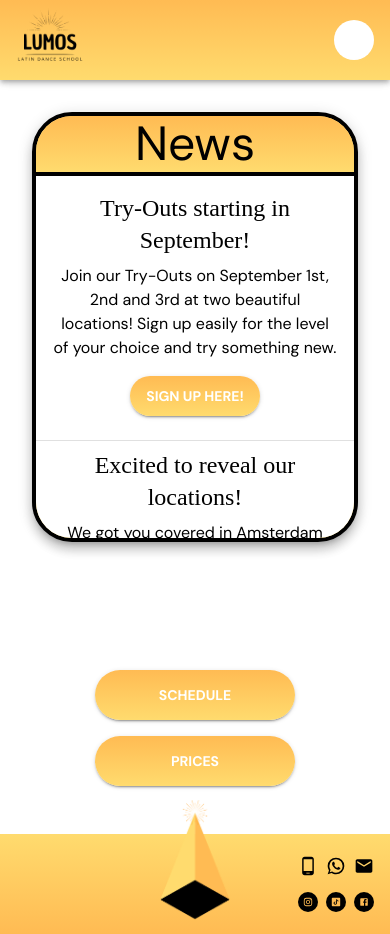
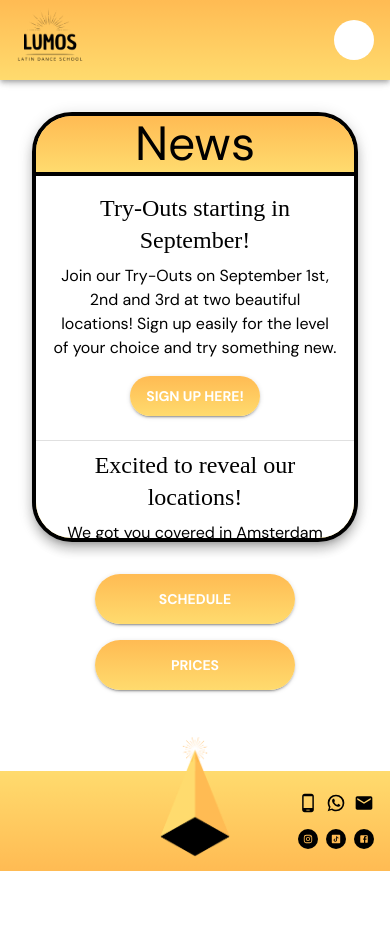
Before and after one commit to Lucobsen/lumos, a React (Vite) app: page / in a window 390 px wide. After the commit the page ends 871 px from the top, so only its background shows below. Built offline with nearby package versions, Linux system fonts and the light colour scheme; some icons are missing; a web font is replaced by a local one.

Commit message:
fix margin issue

```diff
--- a/src/routes/index.tsx
+++ b/src/routes/index.tsx
@@ -47,6 +47,7 @@ const Index = () => {
   const { t } = useTranslation();
   const { breakpoints } = useTheme();
   const isSmallScreen = useMediaQuery(breakpoints.down('sm'));
+  const isExtraSmallScreen = useMediaQuery(breakpoints.down('xs'));
 
   return (
     <PageContainer customPadding={{ pt: 4, pr: isSmallScreen ? 4 : 0, pb: 4, pl: 4 }}>
@@ -172,7 +173,7 @@ const Index = () => {
               <Button
                 disableRipple
                 sx={{
-                  mt: 12,
+                  mt: isExtraSmallScreen ? 0 : 12,
                   color: 'white',
                   width: isSmallScreen ? '200px' : '300px',
                   height: isSmallScreen ? '50px' : '60px',
```
